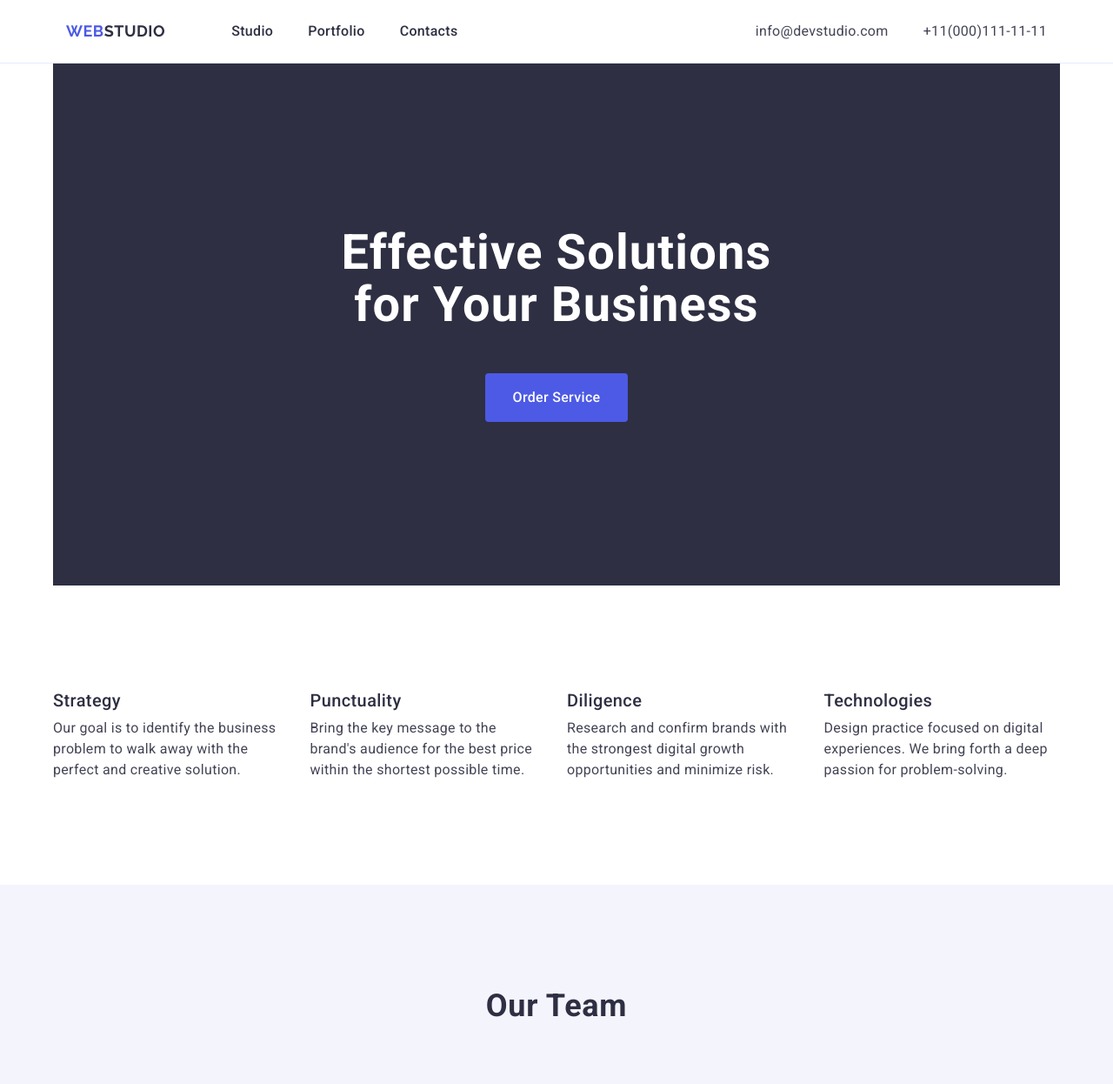
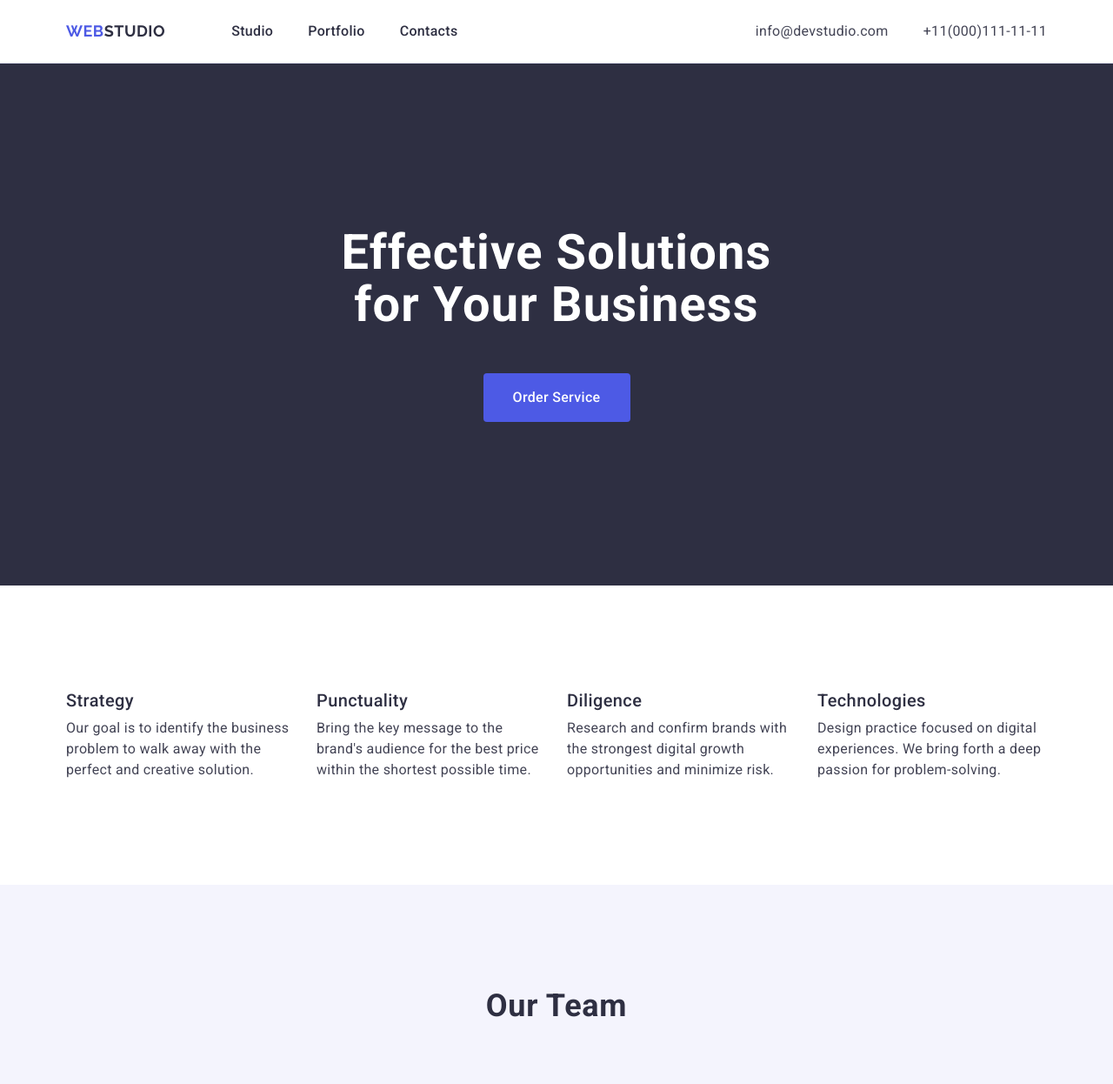
Before and after one commit to Aleksandr-Prodan/goit-markup-hw-03, a plain HTML site: page index.html in a window 1280 px wide. Shown: the top 1246 px of the page at 87% size. Drawn offline with nearby package versions, Linux system fonts and the light colour scheme.

Commit message:
commit message

```diff
--- a/css/styles.css
+++ b/css/styles.css
@@ -16,6 +16,9 @@ button {
 }
 h1, h2, h3, h4, h5, h6, p {
     margin: 0;
+}
+img {
+    display: block;
 }
 .container {
     max-width: 1158px;
@@ -89,9 +92,9 @@ h1, h2, h3, h4, h5, h6, p {
 .address-nav-mail:focus {
     color: #404bbf;
 }
-.container-page-head {
+.page-head {
     background-color: #2e2f42;
-    height: 600px;
+    padding: 188px 0;
 }
 .page-title {
     font-weight: 700px;
@@ -102,7 +105,7 @@ h1, h2, h3, h4, h5, h6, p {
     color: #fff;
     max-width: 496px;
     margin: 0 auto;
-    padding: 188px 0px 48px;
+    padding-bottom: 48px;
 }
 .button-link {
     font-family: "Roboto", sans-serif;
@@ -115,7 +118,7 @@ h1, h2, h3, h4, h5, h6, p {
     border-radius: 4px;
     border: none;
     padding: 16px 32px;
-    max-width: 169px;
+    min-width: 169px;
     height: 56px;
     margin: 0 auto;
     display: block;
@@ -135,7 +138,7 @@ h1, h2, h3, h4, h5, h6, p {
     border: 0;
     white-space: nowrap;
 }
-.page-one-container {
+.page-one {
     padding: 120px 0 120px;
 }
 .page-one-list {
@@ -167,8 +170,6 @@ h1, h2, h3, h4, h5, h6, p {
 }
 .page-two {
     background-color: #f4f4fd;
-}
-.page-two-container {
     padding: 120px 0;
 }
 .page-two-inf {
@@ -179,7 +180,7 @@ h1, h2, h3, h4, h5, h6, p {
     text-align: center;
     color: #2e2f42;
     text-transform: capitalize;
-    padding-bottom: 72px;
+    margin-bottom: 72px;
 }
 .page-two-catalog {
     display: flex;
@@ -211,7 +212,7 @@ h1, h2, h3, h4, h5, h6, p {
     text-align: center;
     color: #434455;
 }
-.page-three-container {
+.page-three {
     padding: 120px 0;
 }
 .page-portfolio {
@@ -222,7 +223,7 @@ h1, h2, h3, h4, h5, h6, p {
     text-align: center;
     color: #2e2f42;
     text-transform: capitalize;
-    padding-bottom: 72px;
+    margin-bottom: 72px;
 }
 .page-portfolio-list {
     display: flex;
@@ -254,11 +255,8 @@ h1, h2, h3, h4, h5, h6, p {
     letter-spacing: 0.02em;
     color: #434455;
 }
-
 .footer {
     background-color: #2e2f42;
-}
-.footer-container {
     padding: 100px 0;
 }
 .logo-footer {
```
